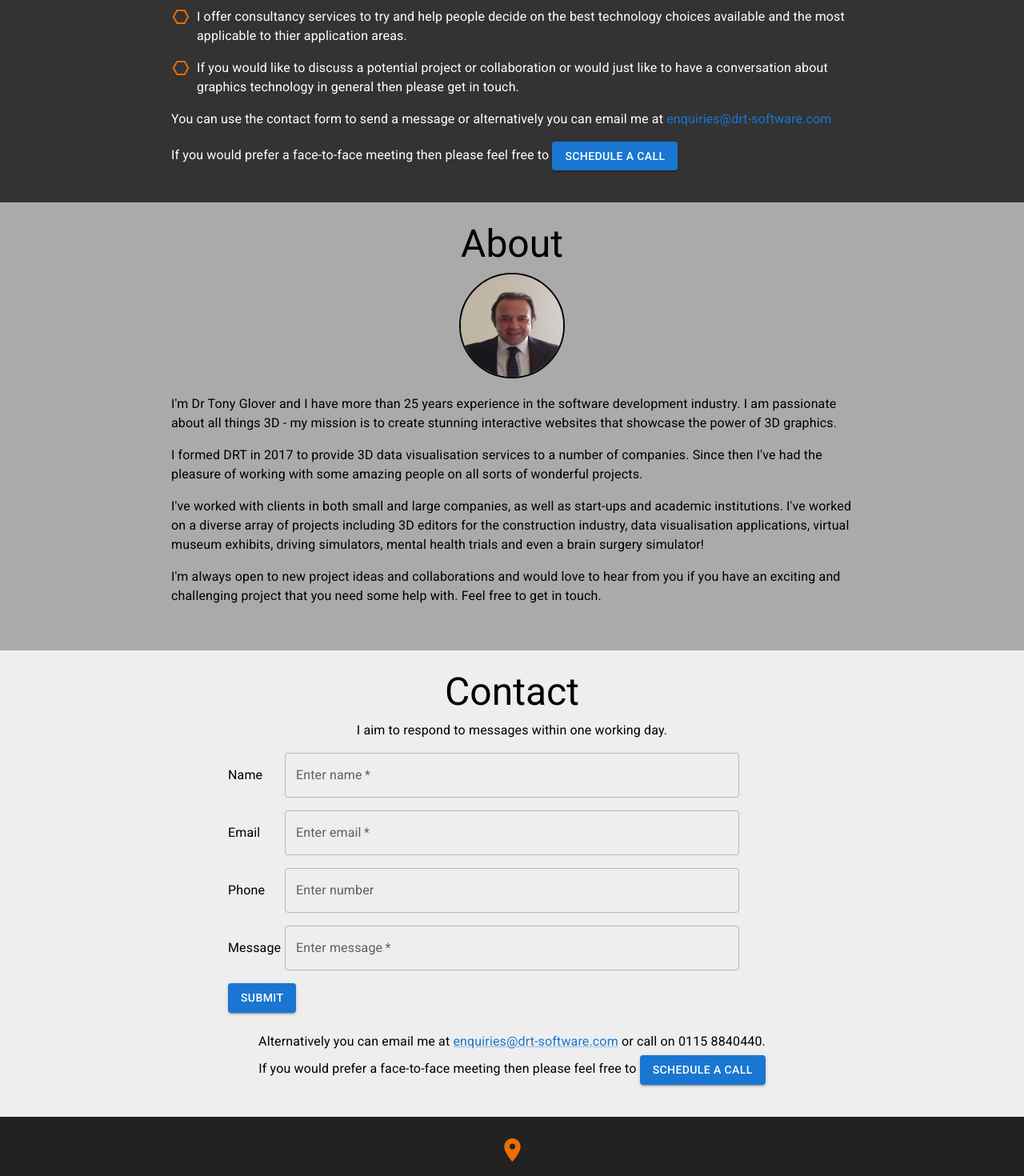
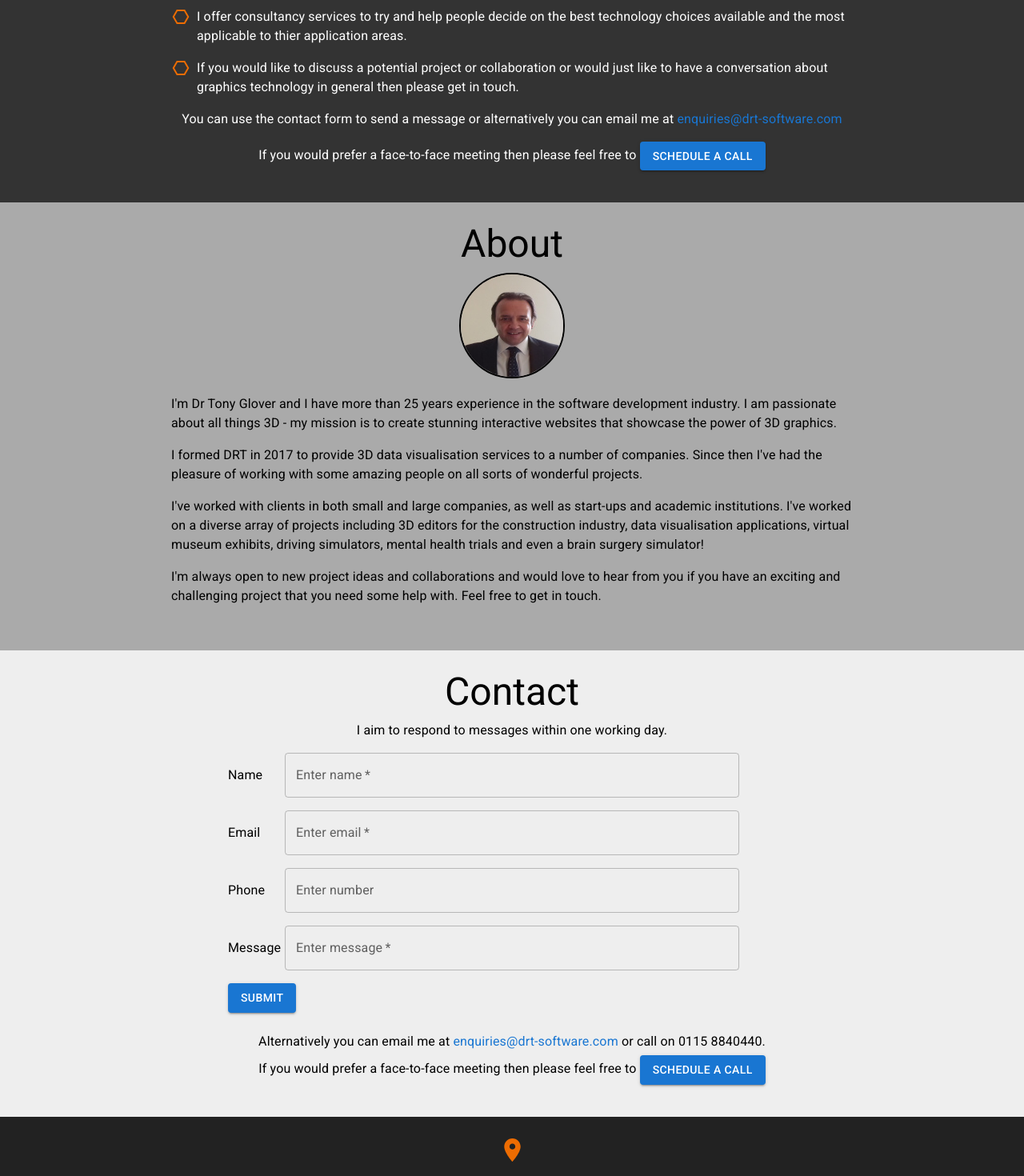
Before and after one commit to DoctorTone/landing-drt, a React (Vite) app: page / in a window 1280 px wide. Shown: the part 6020-7490 px from the top of the page at 80% size. Built offline with nearby package versions, Linux system fonts and the light colour scheme.

Commit message:
General formatting

```diff
--- a/src/components/Contact.tsx
+++ b/src/components/Contact.tsx
@@ -92,7 +92,10 @@ const Contact = () => {
         </Grid>
         <Typography sx={{ textAlign: "center" }} gutterBottom>
           Alternatively you can email me at{" "}
-          <Link href="mailto:enquiries@drt-software.com">
+          <Link
+            sx={{ textDecoration: "none" }}
+            href="mailto:enquiries@drt-software.com"
+          >
             enquiries@drt-software.com
           </Link>{" "}
           or call on 0115 8840440.
--- a/src/components/Services.tsx
+++ b/src/components/Services.tsx
@@ -49,7 +49,7 @@ const Services = () => {
           would just like to have a conversation about graphics technology in
           general then please get in touch.
         </Typography>
-        <Typography sx={{ mb: 2 }}>
+        <Typography sx={{ mb: 2, textAlign: "center" }}>
           You can use the contact form to send a message or alternatively you
           can email me at{" "}
           <Link
@@ -59,7 +59,7 @@ const Services = () => {
             enquiries@drt-software.com
           </Link>
         </Typography>
-        <Typography>
+        <Typography sx={{ textAlign: "center" }}>
           If you would prefer a face-to-face meeting then please feel free to{" "}
           <Button variant="contained">Schedule a call</Button>
         </Typography>
```
